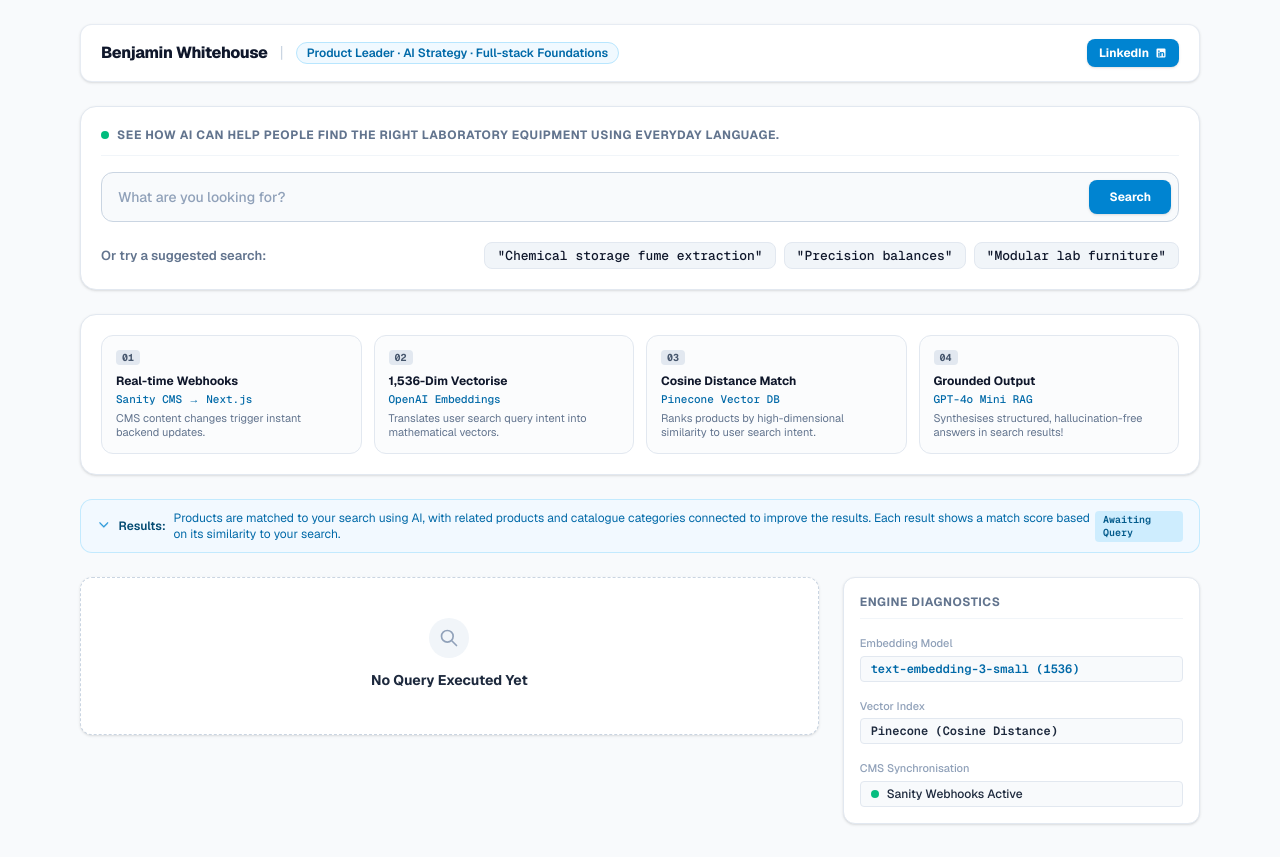
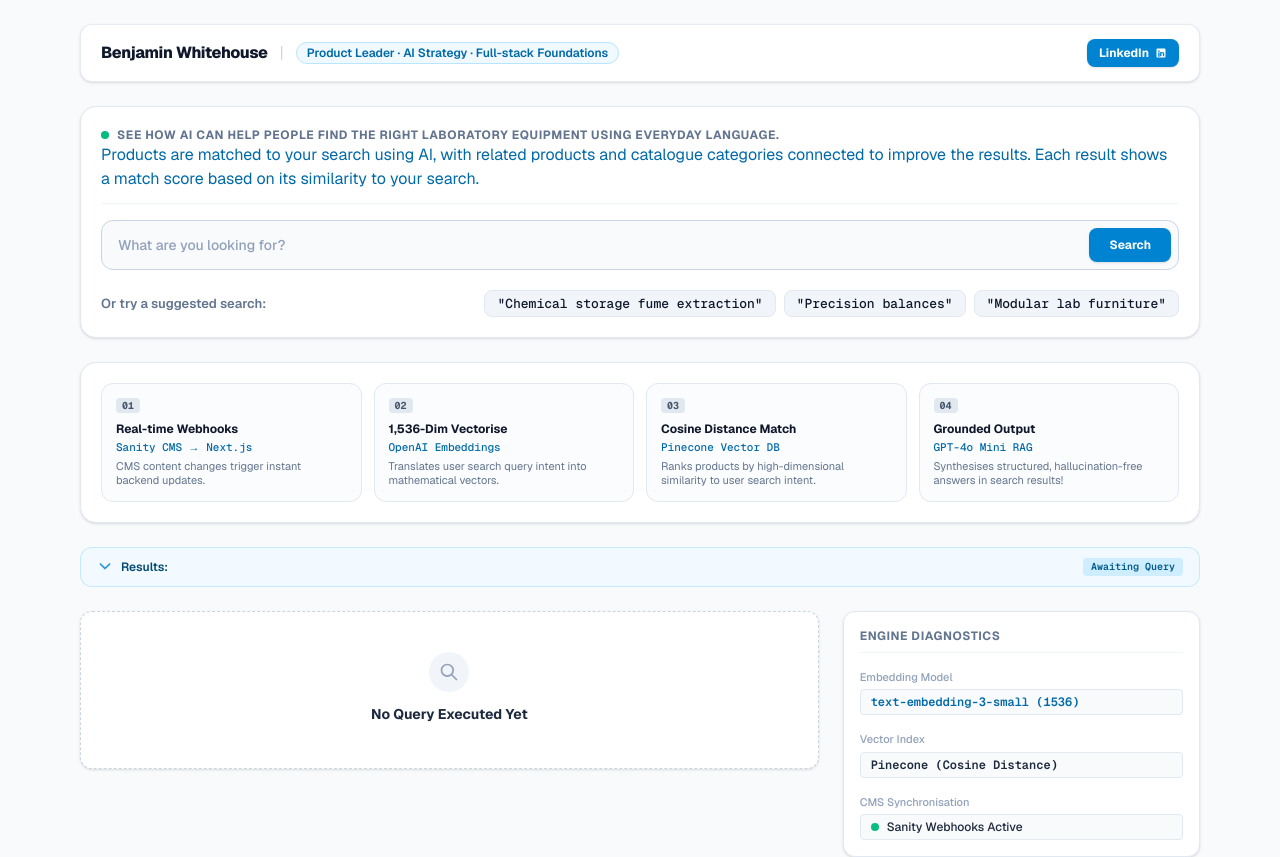
Before and after one commit to bpwhitehouse/discovery-engine, a Next.js app: page /demo in a window 1280 px wide. Shown: the top 857 px of the page. Built offline with nearby package versions, Linux system fonts and the light colour scheme.

Commit message:
Update demo copy

```diff
--- a/src/app/demo/DemoClient.tsx
+++ b/src/app/demo/DemoClient.tsx
@@ -131,6 +131,9 @@
                 <span className="flex h-2 w-2 rounded-full bg-emerald-500"></span>
                 See how AI can help people find the right laboratory equipment using everyday language.
               </h2>
+              <span className="text-sky-700 font-normal hidden sm:inline">
+              Products are matched to your search using AI, with related products and catalogue categories connected to improve the results. Each result shows a match score based on its similarity to your search.
+              </span>
             </div>
           </div>
 
@@ -224,9 +227,6 @@
             </svg>
             <span className="font-semibold">
               Results:
-            </span>
-            <span className="text-sky-700 font-normal hidden sm:inline">
-              Products are matched to your search using AI, with related products and catalogue categories connected to improve the results. Each result shows a match score based on its similarity to your search.
             </span>
           </div>
           <span className="font-mono text-[10px] bg-sky-200/60 px-2 py-0.5 rounded text-sky-800 font-semibold">
```
